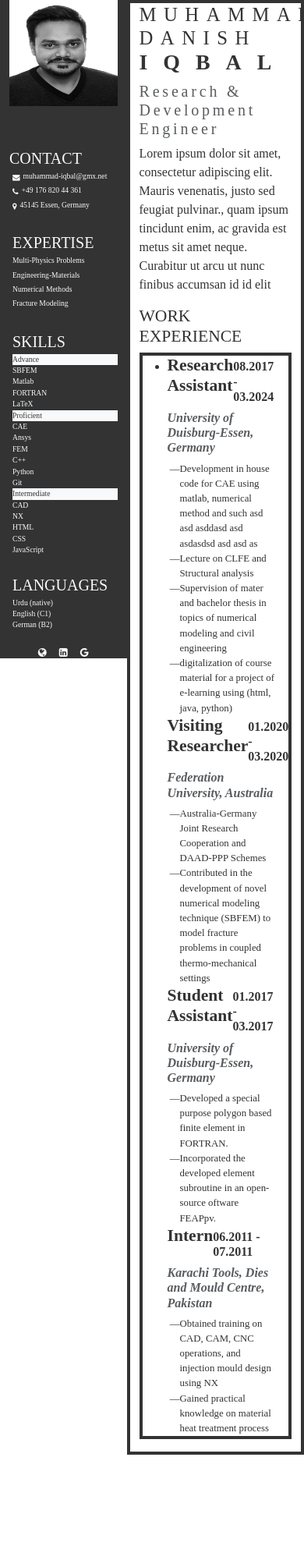
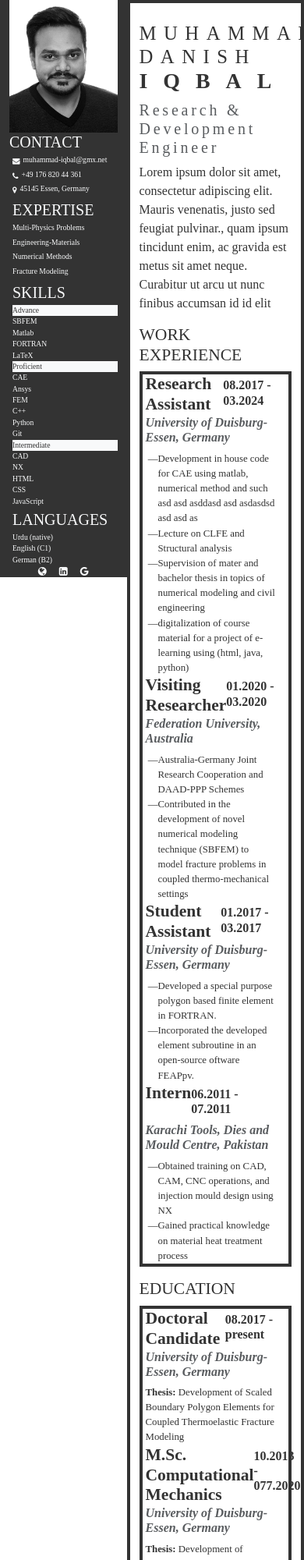
Before and after one commit to muneebiq3/cvv, a plain HTML site: page index.html in a window 390 px wide. Shown: the top 2000 px of the page at 78% size. Before the commit the page ends 1865 px from the top, so only its background shows below. Drawn offline with nearby package versions, Linux system fonts and the light colour scheme.

Commit message:
completed, responsiveness left

```diff
--- a/index.html
+++ b/index.html
@@ -23,11 +23,11 @@
     <body>
 
         <div class="container-fluid">
-            <div class="row" style="height: 100vh;">
+            <div class="row">
                 <div class="col-lg-3"></div>
 
                 <div class="col-lg-2 col-5 left d-flex flex-column justify-content-between h-100">
-                    <div class="d-flex justify-content-center">
+                    <div class="d-flex justify-content-center align-items-center">
                         <img src="profile.jpg" alt="" class="img-fluid mx-auto" style="height: 80%" width="100%">
                     </div>
                     <div class="contact text-light">
@@ -131,7 +131,7 @@
                 <div class="col-lg-4 col-7 right">
 
                     <div class="top d-flex flex-column justify-content-around">
-                        <p class="fname fw-normal text-uppercase h2">MuhammaD dANISH <span class="lname fw-bold text-uppercase h1">Iqbal</span></p>
+                        <p class="fname fw-normal text-uppercase mt-4 h2">MuhammaD dANISH <span class="lname fw-bold text-uppercase h1">Iqbal</span></p>
                         <p class="text-muted h5 muted">Research & Development Engineer</p>
                         <p>
                             Lorem ipsum dolor sit amet, consectetur adipiscing elit. Mauris venenatis,
@@ -141,11 +141,10 @@
 
                     </div>
                     <div class="work-cont">
+
                         <p class="h4 text-uppercase">work experience</p>
-                        <ul  class="work">
-                            <li>
-
-                                <div class="d-flex flex-column pe-3">
+                        <ul  class="work ps-1">
+                            <li class="d-flex flex-column pe-3 ">
 
                                 <p class="fw-bold h4 d-flex justify-content-between mb-0">Research Assistant<span class="fw-bold h6 pt-1"> 08.2017 - 03.2024</span></p>
                                 <p class="fw-bold text-muted fst-italic h6">University of Duisburg-Essen, Germany</p>
@@ -169,9 +168,8 @@
                                          (html, java, python)
                                     </li>
                                 </ul>
-
-                                </div>
-                                <div class="d-flex flex-column pe-3">
+                            </li>
+                            <li class="d-flex flex-column pe-3">
 
                                 <p class="fw-bold h4 d-flex justify-content-between mb-0">Visiting Researcher<span class="fw-bold h6 pt-1"> 01.2020 - 03.2020</span></p>
                                 <p class="fw-bold text-muted fst-italic h6">Federation University, Australia</p>
@@ -190,8 +188,8 @@
 
                                 </ul>
 
-                                </div>
-                                <div class="d-flex flex-column pe-3">
+                            </li>
+                            <li class="d-flex flex-column pe-3">
 
                                 <p class="fw-bold h4 d-flex justify-content-between mb-0">Student Assistant<span class="fw-bold h6 pt-1"> 01.2017 - 03.2017</span></p>
                                 <p class="fw-bold text-muted fst-italic h6">University of Duisburg-Essen, Germany</p>
@@ -208,8 +206,8 @@
 
                                 </ul>
 
-                                </div>
-                                 <div class="d-flex flex-column pe-3">
+                            </li>
+                            <li class="d-flex flex-column pe-3">
 
                                 <p class="fw-bold h4 d-flex justify-content-between mb-0">Intern<span class="fw-bold h6 pt-1"> 06.2011 - 07.2011</span></p>
                                 <p class="fw-bold text-muted fst-italic h6">Karachi Tools, Dies and Mould Centre, Pakistan </p>
@@ -226,9 +224,51 @@
 
                                 </ul>
 
+                            </li>
+                        </ul>
+
                     </div>
+                    <div class="educ-cont">
+
+                        <p class="h4 text-uppercase">Education</p>
+                        <ul  class="work ps-1">
+                            <li class="d-flex flex-column pe-3 ">
+
+                                <p class="fw-bold h4 d-flex justify-content-between mb-0">Doctoral Candidate<span class="fw-bold h6 pt-1"> 08.2017 - present</span></p>
+                                <p class="fw-bold text-muted fst-italic h6">University of Duisburg-Essen, Germany</p>
+
+                                <p class="points mb-0">
+                                    <span class="fw-bold">Thesis:</span>
+                                    Development of Scaled Boundary Polygon Elements for Coupled
+                                    Thermoelastic Fracture Modeling
+                                </p>
 
                             </li>
+                            <li class="d-flex flex-column pe-3">
+
+                                <p class="fw-bold h4 d-flex justify-content-between mb-0">M.Sc. Computational Mechanics<span class="fw-bold h6 pt-1"> 10.2013 - 077.2020</span></p>
+                                <p class="fw-bold text-muted fst-italic h6">University of Duisburg-Essen, Germany</p>
+
+                                <p class="points mb-0">
+                                    <span class="fw-bold">Thesis:</span>
+                                    Development of Polygon Element based on Scaled Boundary
+                                    Finite Element Method
+                                </p>
+
+                            </li>
+                            <li class="d-flex flex-column pe-3">
+
+                                <p class="fw-bold h4 d-flex justify-content-between mb-0">B.Eng. Automotive Engineering<span class="fw-bold h6 pt-1"> 01.2009 - 12.2012</span></p>
+                                <p class="fw-bold text-muted fst-italic h6">NED University of Engineering & Technology, Pakistan</p>
+
+                                <p class="points mb-0">
+                                    <span class="fw-bold">Thesis:</span>
+                                    Design and Analysis of Pressure Die Cast Mould for Automotive
+                                    Application
+                                </p>
+
+                            </li>
+
                         </ul>
 
                     </div>
```
Lines whose indentation alone changed are shown as unchanged.
